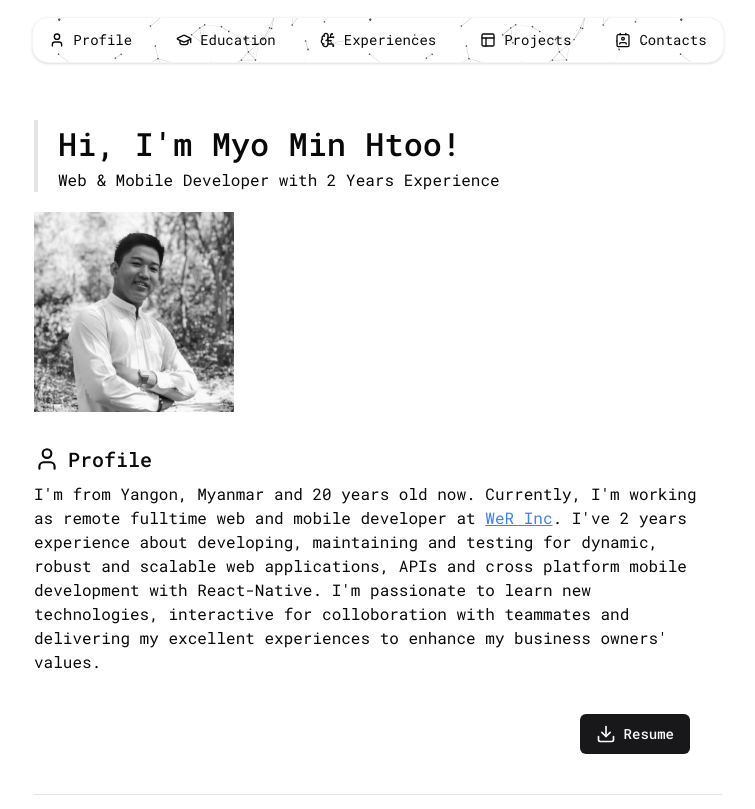
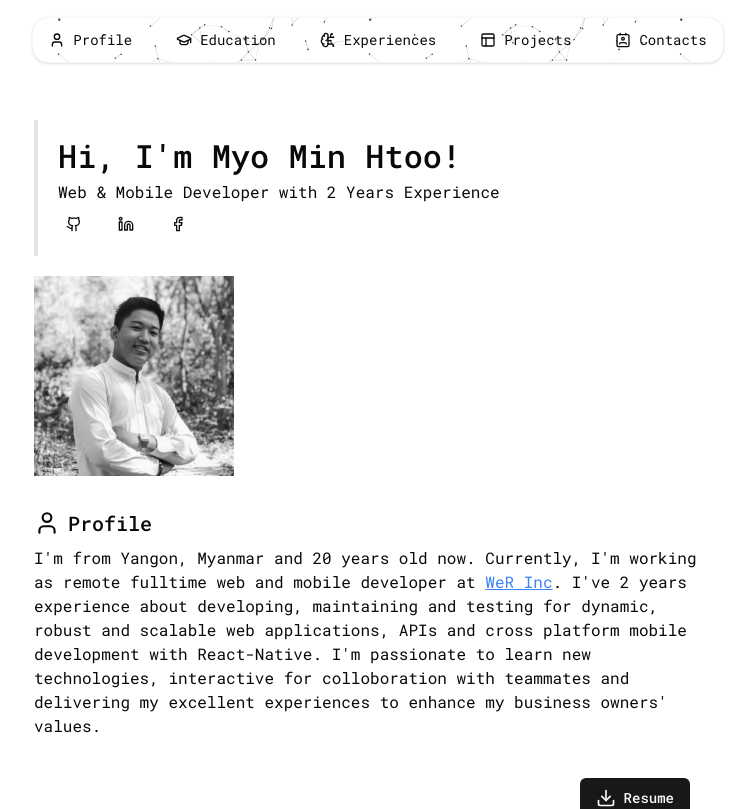
Before and after one commit to mmhtoo/portfolio, a Next.js app: page / in a window 1280 px wide. Shown: the top 809 px of the page, without its empty margins (262-1017 px from the left). Built offline with nearby package versions, Linux system fonts and the light colour scheme.

Commit message:
feat: added social links in profile section

```diff
--- a/components/fragements/ProfileSection.tsx
+++ b/components/fragements/ProfileSection.tsx
@@ -1,13 +1,31 @@
-import { Download, User } from "lucide-react";
+import { Download, Facebook, Github, Linkedin, User } from "lucide-react";
 import React from "react";
 import { Button } from "../ui/button";
 import { Separator } from "../ui/separator";
 import Image from "next/image";
 
+export const SOCIAL_PLATFORMS = [
+  {
+    id: "1",
+    Icon: Github,
+    href: "https://github.com/mmhtoo",
+  },
+  {
+    id: "2",
+    Icon: Linkedin,
+    href: "www.linkedin.com/in/myo-min-htoo-380546249",
+  },
+  {
+    id: "3",
+    Icon: Facebook,
+    href: "https://www.facebook.com/makhaing.makhaing.562329?mibextid=ZbWKwL",
+  },
+];
+
 export default function ProfileSection() {
   return (
     <div className="w-[100%] p-5 bg-white">
-      <div className="border-l-4 ps-5">
+      <div className="border-l-4 ps-5 py-3">
         <h1 className="text-[24px] md:text-[32px] font-medium">
           Hi, I&apos;m Myo Min Htoo!
         </h1>
@@ -15,6 +33,20 @@ export default function ProfileSection() {
           {" "}
           Web & Mobile Developer with 2 Years Experience
         </h3>
+        <ul className="flex items-center gap-5 py-1">
+          {SOCIAL_PLATFORMS.map((social) => {
+            return (
+              <li
+                className="hover:cursor-pointer hover:bg-neutral-200  p-2 rounded-full transition-all"
+                key={social.id}
+              >
+                <a href={social.href} target="_blank">
+                  <social.Icon width={16} height={16} />
+                </a>
+              </li>
+            );
+          })}
+        </ul>
       </div>
       <div className="w-[100%] my-5">
         <Image
```
